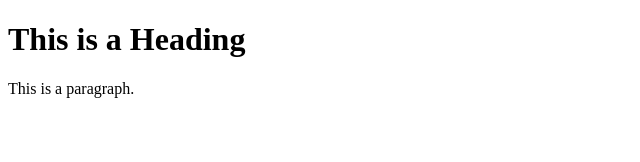
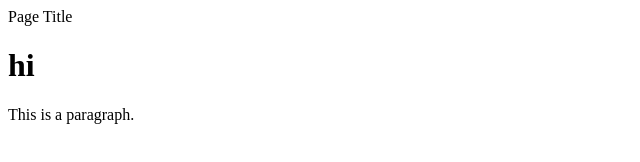
Before and after one commit to mrschutze/mrschutze.github.io, a plain HTML site: page index.html in a window 1280 px wide. Shown: the whole page, without its empty margins (0-640 px from the left). Drawn offline with Linux system fonts and the light colour scheme.

Commit message:
Update index.html

```diff
--- a/index.html
+++ b/index.html
@@ -1,11 +1,11 @@
 <!DOCTYPE html>
 <html>
-<head>
-<title>Page Title</title>
+<hi>
+<McKenna's Website>Page Title</title>
 </head>
 <body>
 
-<h1>This is a Heading</h1>
+<h1>hi</h1>
 <p>This is a paragraph.</p>
 
 </body>
```
